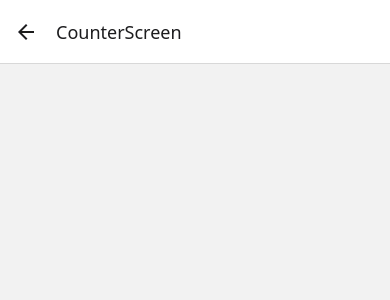
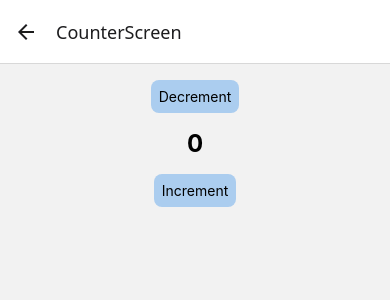
Before and after one commit to abidroid/ReactNativeAsyncStorage, a React Native app: screen /CounterScreen in a window 390 px wide. Shown: the top 300 px of the page. Built offline with nearby package versions, Linux system fonts and the light colour scheme.

Commit message:
Counter Screen design

```diff
--- a/screens/CounterScreen.js
+++ b/screens/CounterScreen.js
@@ -1,9 +1,35 @@
-import {View, Text} from 'react-native';
+import React from 'react';
+import { View, Text, Button, StyleSheet, Pressable } from 'react-native';
 
 const CounterScreen = () => {
- return (
-        <View></View>
+
+    const [counter, setCounter] = React.useState(0)
+    return (
+        <View style={styles.container}>
+            <Pressable
+                onPress={() => setCounter(counter - 1)}
+
+                style={styles.buttonStyle}
+            ><Text>Decrement</Text></Pressable>
+            <Text style={styles.txtResult}>{counter}</Text>
+
+            <Pressable
+                onPress={() => setCounter(counter + 1)}
+                style={styles.buttonStyle}
+            ><Text>Increment</Text></Pressable>
+        </View>
     );
 };
 
+const styles = StyleSheet.create({
+    container: { padding: 16, gap: 16, alignItems: 'center' },
+    buttonStyle: {
+        backgroundColor: '#abcdef',
+        padding: 8,
+        alignItems: 'center',
+        borderRadius: 8,
+    },
+
+    txtResult: {fontSize: 24, fontWeight: 'bold'},
+});
 export default CounterScreen;
```
